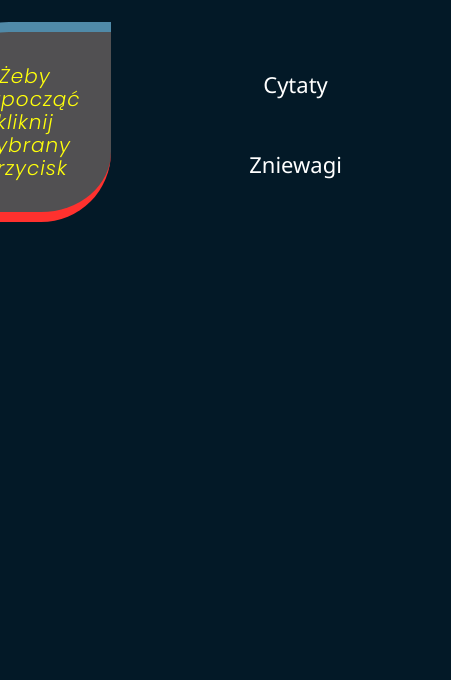
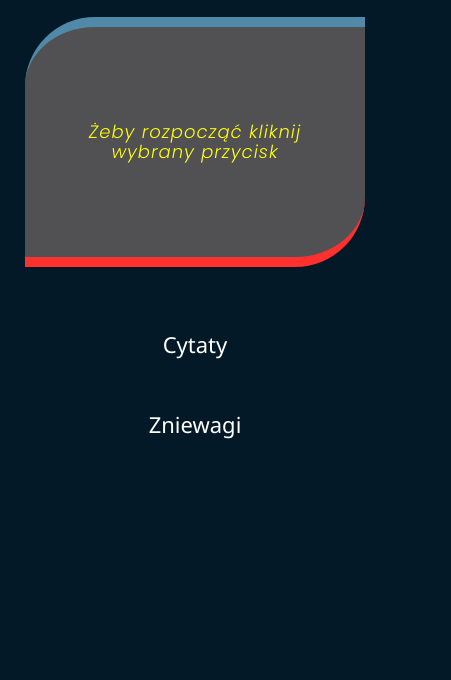
Before and after one commit to Patrycja-dz/generator, a plain HTML site: page index.html in a window 390 px wide. Shown: the part 164-844 px from the top of the page, 451 px wide, since content can reach past the window. Drawn offline with nearby package versions, Linux system fonts and the light colour scheme.

Commit message:
media queries added

```diff
--- a/css/style.css
+++ b/css/style.css
@@ -53,6 +53,7 @@ body {
 
 }
 
+
 .generator__options {
     display: flex;
     flex-direction: column;
@@ -81,7 +82,8 @@ body {
     border: none;
     font-family: 'Noto Sans', sans-serif;
 }
-.generator__button::before{
+
+.generator__button::before {
     content: "";
     position: absolute;
     bottom: 0;
@@ -91,20 +93,21 @@ body {
     z-index: 1;
     opacity: 0;
     transition: all 0.3s;
-    border-right: 1px solid #508aa8;
-    border-left: 1px solid #ba1200;
-    transform: scale(0.1,1);
+    transform: scale(0.1, 1);
 
 }
-.generator__button:hover{
+
+.generator__button:hover {
     transition: all 0.4s ease;
-    color: #0098ba;
+    color: #00ff15;
 }
-.generator__button:hover::before{
+
+.generator__button:hover::before {
     opacity: 1;
-    transform: scale(1,1);
+    transform: scale(1, 1);
 }
-.generator__button::after{
+
+.generator__button::after {
     content: "";
     position: absolute;
     bottom: 0;
@@ -114,12 +117,40 @@ body {
     z-index: 1;
     opacity: 0;
     transition: all 0.8s;
-    border-top: 1px solid #ba1200;
-    border-bottom: 1px solid #ba1200;
-    transform: scale(0.1,1);
-    box-shadow: #ff312e;
+    border-top: 2px solid #ba1200;
+    border-bottom: 2px solid #ba1200;
+    transform: scale(0.1, 1);
 }
-.generator__button:hover::after{
+
+.generator__button:hover::after {
     opacity: 1;
-    transform: scale(1,1);
+    transform: scale(1, 1);
 }
+
+@media (max-width: 767px) {
+    .generator__wrapper {
+        display: flex;
+        flex-direction: column;
+        flex-wrap: wrap;
+        margin: 10px 20px;
+        padding: 15px 5px;
+    }
+
+    .generator__heading {
+        padding-left: 10px;
+    }
+
+    .generator__articleElement {
+        min-height: 250px;
+        font-size: 18px;
+        margin: 0;
+
+    }
+
+    .generator__options {
+        display: block;
+        margin: 10px 5px;
+        padding: 15px 5px;
+
+    }
+}
```
